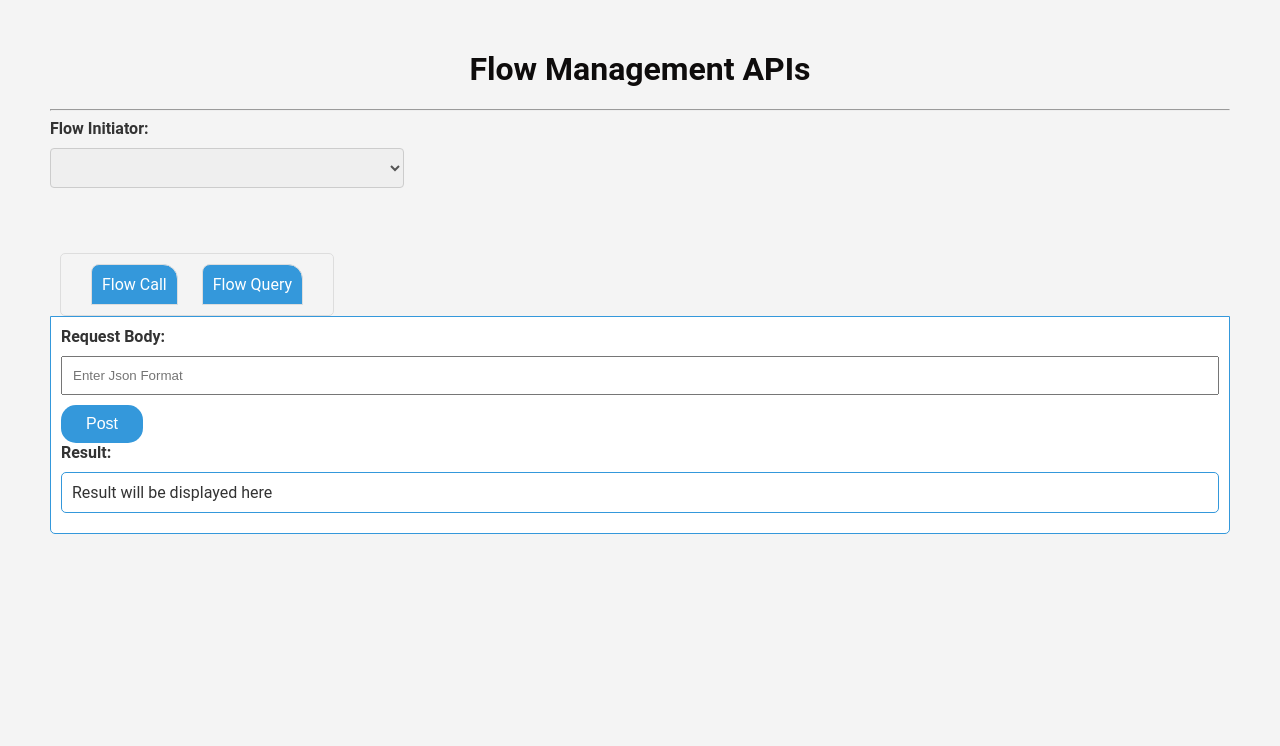
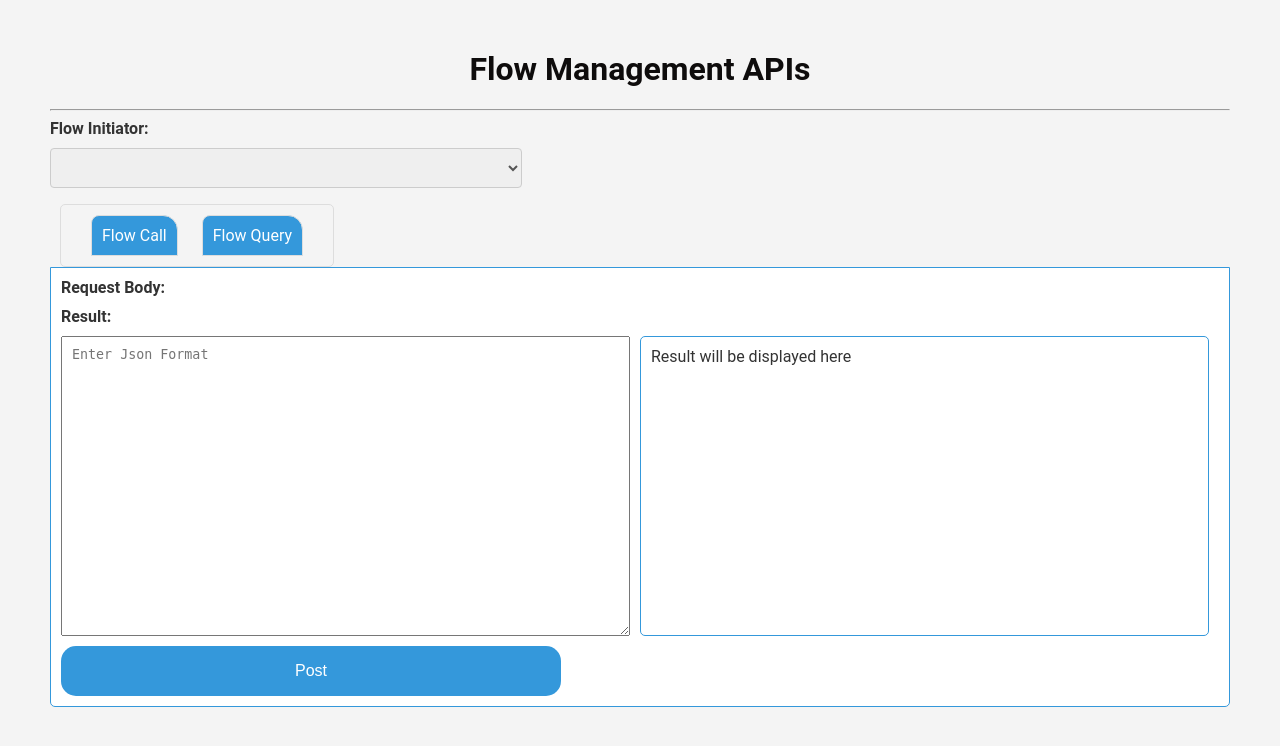
Before and after one commit to zayedR3/FlowManagementUI, a Flask app: page / in a window 1280 px wide. Shown: the top 746 px of the page. Run offline with Flask 3, Linux system fonts and the light colour scheme; lists and menus that the app fills with data are empty.

Commit message:
add css code

```diff
--- a/demo/app.py
+++ b/demo/app.py
@@ -5,7 +5,7 @@ app = Flask(__name__)
 
 @app.route('/')
 def home():  # put application's code here
-   return render_template("test2.html")
+   return render_template("index.html")
 
 if __name__ == '__main__':
    app.run(debug=True)
--- a/demo/static/css/main.css
+++ b/demo/static/css/main.css
@@ -20,9 +20,9 @@ label {
 }
 /* Style for the dropdown button */
 select {
-    width: 100%;
+    width: 20%;
     padding: 8px;
-    margin-bottom: 15px;
+    margin-right: 10px;
     border: 1px solid #ccc;
     border-radius: 4px;
     box-sizing: border-box;
@@ -31,10 +31,30 @@ select {
 }
 
 #itemDropdown {
-    width: 30%;
+    width: 40%;
     padding: 10px;
-    margin-bottom: 20px;
     box-sizing: border-box;
+}
+
+#clientID{
+    padding: 8px;
+    margin-bottom: 15px;
+    margin-right: 10px;
+    border: 1px solid #ccc;
+    border-radius: 4px;
+    box-sizing: border-box;
+    font-size: 14px;
+    color: #555;
+}
+
+#OneFlowButon{
+    padding: 8px;
+    margin-bottom: 15px;
+    margin-right: 10px;
+    border: 1px solid #ccc;
+    border-radius: 4px;
+    box-sizing: border-box;
+    font-size: 14px;
 }
 
 #result {
@@ -105,17 +125,16 @@ button:hover {
     padding: 10px;
     border-radius: 5px;
     background-color: #fff;
-    margin-top: 10px;
     box-sizing: border-box;
 }
 
 #idResutl {
     border: 1px solid #3498db;
-    padding: 10px;
+padding: 10px;
     border-radius: 5px;
     background-color: #fff;
     margin-top: 10px;
-    max-height: 150px; /* Set a maximum height for the scroll box */
+    max-height: 250px; /* Set a maximum height for the scroll box */
     overflow-y: auto; /* Enable vertical scrolling if content exceeds the box height */
 }
 
@@ -132,22 +151,48 @@ button:hover {
 #call {
     display: -ms-inline-flexbox;
     flex-wrap: wrap;
+
 }
+
+/* Style for side-by-side input boxes */
+.flowcall-container {
+    display: flex;
+}
+
+.input-box, .text-box {
+    width: 150px; /* Set the desired width */
+    margin-right: 10px; /* Optional: Add margin for spacing between input boxes */
+}
+
+.queryoption-container{
+        display: flex;
+}
+
+
 
 #requestBody {
     flex: 1;
     box-sizing: border-box;
+    width: 100px; /* Set the desired width */
+    height: 300px; /* Set the desired height */
+    padding: 10px; /* Optional: Add padding for better aesthetics */
     margin-right: 10px; /* Add some margin between the input and button */
 }
 
 #postBtn {
     flex: 0 0 auto; /* Don't allow the button to grow or shrink */
+    margin-top: 10px; /* Add some margin between the button and result box */
     margin-right: 10px; /* Add some margin between the button and result box */
+    width: 500px; /* Set the desired width */
+    height: 50px; /* Set the desired height */
 }
 
 #queryResult {
     flex: 1;
     box-sizing: border-box;
+    width: 100px; /* Set the desired width */
+    height: 300px; /* Set the desired height */
+    padding: 10px; /* Optional: Add padding for better aesthetics */
 }
 .content-box{
     padding: 10px; /* Add padding to the content boxes */
--- /dev/null
+++ b/demo/templates/index.html
@@ -0,0 +1,87 @@
+<!-- Declaration of the HTML5 document type and language -->
+<!DOCTYPE html>
+<html lang="en">
+<head>
+    <!-- Meta tags for character set and viewport settings -->
+    <meta charset="UTF-8">
+    <meta name="viewport" content="width=device-width, initial-scale=1.0">
+
+    <!-- Title of the HTML page -->
+    <title>Flask Frontend Example</title>
+
+    <!-- Include jQuery library for DOM manipulation -->
+    <script src="https://ajax.googleapis.com/ajax/libs/jquery/3.7.1/jquery.min.js"></script>
+
+    <!-- Include the script.js file for handling API requests and UI interactions -->
+    <script src="../static/Scripts/script.js"></script>
+
+    <!-- Link to the main CSS file -->
+    <link rel="stylesheet" href="../static/css/main.css">
+</head>
+<body>
+    <!-- Main heading for the page -->
+    <h1>Flow Management APIs</h1>
+    <hr>
+
+    <!-- Dropdown button for selecting a Flow Initiator -->
+    <label for="itemDropdown"><b>Flow Initiator:</b></label>
+    <select id="itemDropdown"></select>
+
+    <!-- Display the selected Flow Initiator -->
+    <p id="selectedX500Display"></p>
+
+    <!-- Content for the tabs -->
+    <ul class="tab">
+        <!-- Tabs for different actions -->
+        <li class="tab" onclick="openTab('call')">Flow Call</li>
+        <li class="tab" onclick="openTab('Query')">Flow Query</li>
+
+        <!-- Container for displaying query results under the 'Query' tab -->
+        <div id="queryResult1"></div>
+    </ul>
+
+    <!-- Content for the 'Flow Call' tab -->
+    <div id="call" class="tab-content content-box" style="display: block">
+
+        <div class="text-container">
+            <!-- Input field for the request body -->
+            <label for="requestBody">Request Body: </label>
+            <!-- Display area for the result of the Flow Call -->
+            <label for="queryResult">Result:</label>
+        </div>
+        <div class="flowcall-container">
+            <textarea type="text" id="requestBody" class="input-box" placeholder="Enter Json Format"></textarea>
+
+            <div type="text" id="queryResult" class="text-box output">Result will be displayed here</div>
+        </div>
+        <!-- Button to initiate a Flow Call -->
+        <button id="postBtn" onclick="postCallFlow()">Post</button>
+    </div>
+
+    <!-- Content for the 'Flow Query' tab -->
+    <div id="Query" class="tab-content content-box">
+                    <label for="dropdown">Select Option</label>
+
+
+        <div class="queryoption-container">
+            <!-- Dropdown for selecting a query option -->
+            <select id="dropdown" class="dropdown">
+                <option value="option1">Query All Flows</option>
+                <option value="option2">Query Single Flow</option>
+            </select>
+
+            <!-- Input field for providing a ClientID for queries -->
+            <input type="text" id="clientID" placeholder="ClientID">
+
+            <!-- Button to execute the selected Flow Query -->
+            <button id="OneFlowButon" onclick="executeButtonFlow()">Get</button>
+        </div>
+
+
+
+
+        <!-- Display area for the result of the Flow Query -->
+        <div type="text" id="idResutl" class="styled-input output">Result will be displayed here</div>
+    </div>
+</body>
+</html>
--- a/demo/templates/test2.html
+++ /dev/null
@@ -1,81 +0,0 @@
-<!-- Declaration of the HTML5 document type and language -->
-<!DOCTYPE html>
-<html lang="en">
-<head>
-    <!-- Meta tags for character set and viewport settings -->
-    <meta charset="UTF-8">
-    <meta name="viewport" content="width=device-width, initial-scale=1.0">
-
-    <!-- Title of the HTML page -->
-    <title>Flask Frontend Example</title>
-
-    <!-- Include jQuery library for DOM manipulation -->
-    <script src="https://ajax.googleapis.com/ajax/libs/jquery/3.7.1/jquery.min.js"></script>
-
-    <!-- Include the script.js file for handling API requests and UI interactions -->
-    <script src="../static/Scripts/script.js"></script>
-
-    <!-- Link to the main CSS file -->
-    <link rel="stylesheet" href="../static/css/main.css">
-</head>
-<body>
-<!-- Main heading for the page -->
-<h1>Flow Management APIs</h1>
-<hr>
-
-<!-- Dropdown button for selecting a Flow Initiator -->
-<label for="itemDropdown"><b>Flow Initiator:</b></label>
-<select id="itemDropdown"></select>
-
-<!-- Container for displaying the result of the API call -->
-<div id="result"></div>
-
-<br>
-
-<!-- Display the selected Flow Initiator -->
-<p id="selectedX500Display"></p>
-
-<!-- Content for the tabs -->
-<ul class="tab">
-    <!-- Tabs for different actions -->
-    <li class="tab" onclick="openTab('call')">Flow Call</li>
-    <li class="tab" onclick="openTab('Query')">Flow Query</li>
-
-    <!-- Container for displaying query results under the 'Query' tab -->
-    <div id="queryResult1"></div>
-</ul>
-
-<!-- Content for the 'Flow Call' tab -->
-<div id="call" class="tab-content content-box" style="display: block">
-    <!-- Input field for the request body -->
-    <label for="requestBody">Request Body: </label>
-    <input type="text" id="requestBody" class="styled-input" placeholder="Enter Json Format">
-
-    <!-- Button to initiate a Flow Call -->
-    <button id="postBtn" onclick="postCallFlow()">Post</button>
-
-    <!-- Display area for the result of the Flow Call -->
-    <label for="queryResult">Result:</label>
-    <div type="text" id="queryResult" class="styled-input output">Result will be displayed here</div>
-</div>
-
-<!-- Content for the 'Flow Query' tab -->
-<div id="Query" class="tab-content content-box">
-    <!-- Dropdown for selecting a query option -->
-    <label for="dropdown">Select Option</label>
-    <select id="dropdown" class="dropdown">
-        <option value="option1">Query All Flows</option>
-        <option value="option2">Query Single Flow</option>
-    </select>
-
-    <!-- Input field for providing a ClientID for queries -->
-    <input type="text" id="clientID" placeholder="ClientID">
-
-    <!-- Button to execute the selected Flow Query -->
-    <button id="OneFlowButon" onclick="executeButtonFlow()">Get</button>
-
-    <!-- Display area for the result of the Flow Query -->
-    <div type="text" id="idResutl" class="styled-input output">Result will be displayed here</div>
-</div>
-</body>
-</html>
```
